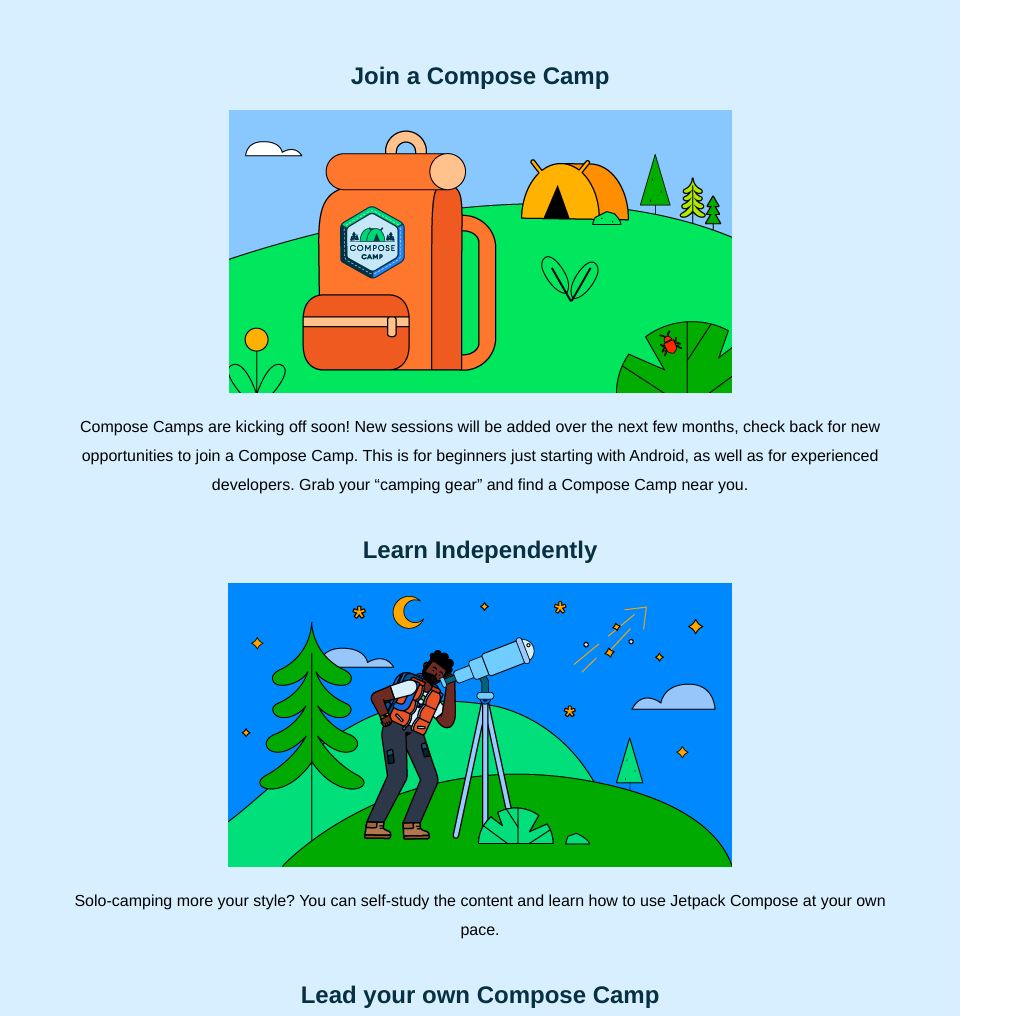
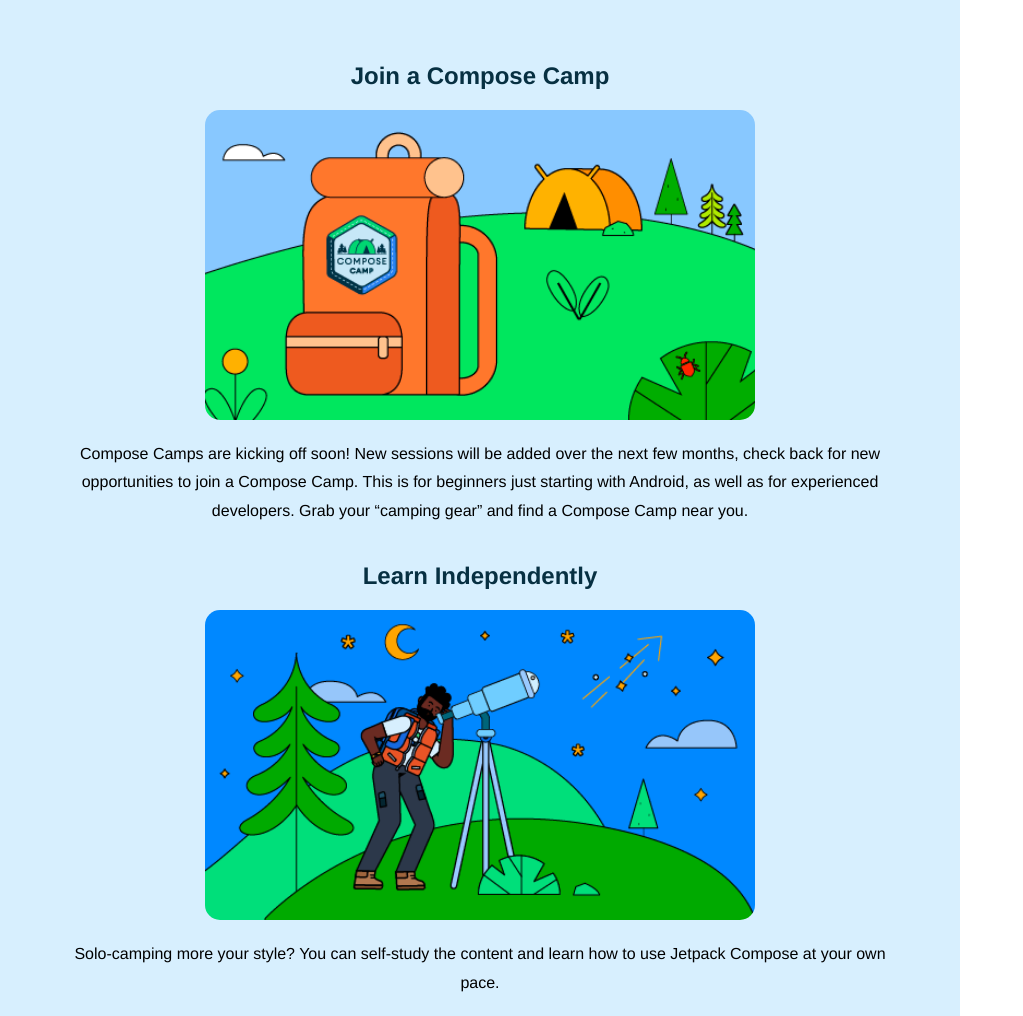
Before and after one commit to Fatimazza/DicodingWebBasic, a plain HTML site: page index.html in a window 1280 px wide. Shown: the part 1049-2065 px from the top of the page, without its empty margins (0-1023 px from the left). Drawn offline with Linux system fonts and the light colour scheme.

Commit message:
Main - Style Article Image

```diff
--- a/styles/style.css
+++ b/styles/style.css
@@ -58,6 +58,12 @@ main {
 #content {
     float: left;
     width: 75%;
+}
+
+article img {
+    border-radius: 15px;
+    width: 100%;
+    max-width: 550px;
 }
 
 aside {
```
